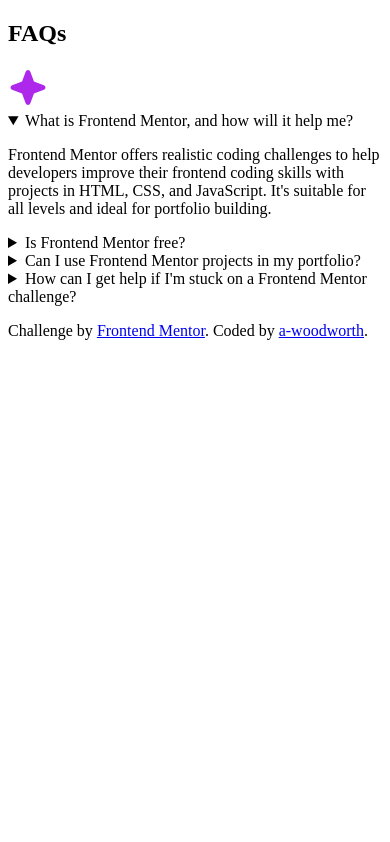
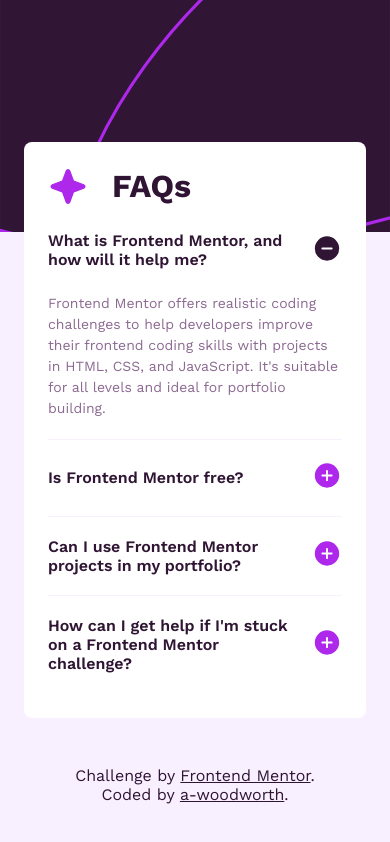
Before and after one commit to a-woodworth/faq_accordion, a plain HTML site: page index.html in a window 390 px wide. Drawn offline with Linux system fonts and the light colour scheme.

Commit message:
Work on mobile styles.

```diff
--- a/index.html
+++ b/index.html
@@ -2,6 +2,11 @@
 <html lang="en">
   <head>
     <meta charset="UTF-8" />
+    <meta
+      name="description"
+      content="a-woodworth's live version of Frontend
+      Mentor's FAQ Accordion Challenge - no JavaScript version."
+    />
     <meta
       name="viewport"
       content="width=device-width, initial-scale=1.0"
@@ -12,23 +17,23 @@
       sizes="32x32"
       href="./assets/images/favicon-32x32.png"
     />
-
+    <link rel="stylesheet" href="styles.css" />
     <title>Frontend Mentor | FAQ accordion</title>
   </head>
 
   <body>
-    <main>
-      <section aria-labelledby="faqs">
+    <main class="wrapper">
+      <section aria-labelledby="faqs" class="accordion">
         <div class="accordion-header">
+          <img src="assets/images/icon-star.svg" alt="" />
           <h1 id="faqs">FAQs</h1>
-          <img src="assets/images/icon-star.svg" alt="" />
         </div>
-        <div id="accordion-group" class="accordion">
+        <div id="accordion-group">
           <details open class="accordion-group">
             <summary class="accordion-title">
               What is Frontend Mentor, and how will it help me?
             </summary>
-            <p>
+            <p class="accordion-text">
               Frontend Mentor offers realistic coding challenges to
               help developers improve their frontend coding skills
               with projects in HTML, CSS, and JavaScript. It's
@@ -40,7 +45,7 @@
             <summary class="accordion-title">
               Is Frontend Mentor free?
             </summary>
-            <p>
+            <p class="accordion-text">
               Yes, Frontend Mentor offers both free and premium coding
               challenges, with the free option providing access to a
               range of projects suitable for all skill levels.
@@ -50,7 +55,7 @@
             <summary class="accordion-title">
               Can I use Frontend Mentor projects in my portfolio?
             </summary>
-            <p>
+            <p class="accordion-text">
               Yes, you can use projects completed on Frontend Mentor
               in your portfolio. It's an excellent way to showcase
               your skills to potential employers!
@@ -61,7 +66,7 @@
               How can I get help if I'm stuck on a Frontend Mentor
               challenge?
             </summary>
-            <p>
+            <p class="accordion-text">
               The best place to get help is inside Frontend Mentor's
               Discord community. There's a help channel where you can
               ask questions and seek support from other community
--- /dev/null
+++ b/styles.css
@@ -0,0 +1,183 @@
+@font-face {
+  font-family: 'Work Sans';
+  font-weight: 400;
+  font-display: swap;
+  font-style: normal;
+  src: url('assets/fonts/WorkSans-Regular.woff2') format('woff2');
+}
+
+@font-face {
+  font-family: 'Work Sans';
+  font-weight: 600;
+  font-display: swap;
+  font-style: normal;
+  src: url('assets/fonts/WorkSans-SemiBold.woff2') format('woff2');
+}
+
+@font-face {
+  font-family: 'Work Sans';
+  font-weight: 700;
+  font-display: swap;
+  font-style: normal;
+  src: url('assets/fonts/WorkSans-Bold.woff2') format('woff2');
+}
+
+:root {
+  /* Colors */
+  --purple-100: hsl(275 100% 97%);
+  --purple-500: hsl(281 83% 54%);
+  --purple-600: hsl(292 16% 49%);
+  --purple-950: hsl(292 42% 14%);
+  --white: hsl(0 0% 100%);
+  --link-hover: hsl(281 80% 53%);
+
+  /* Border, Radius, Shadow */
+  --radius: 0.5rem;
+  --shadow: 0px 32px 56px 0px rgba(80, 0, 118, 0.1);
+  --stroke-width: 1px;
+
+  /* Spacing */
+  --spacing-100: 1.25rem;
+  --spacing-150: 1.5rem;
+  --spacing-200: 2rem;
+  --spacing-300: 2.5rem;
+  --spacing-800: 8.875rem;
+  --spacing-1000: 10.5rem;
+
+  /* Typography */
+  --font-base: 'Work Sans', sans-serif;
+  --leading-fine: 1.2;
+  --leading-standard: 1.5;
+  --text-xl: 3.5rem; /* 56px */
+  --text-l: 2rem; /* 32px */
+  --text-m: 1.125rem; /* 18px */
+  --text-s: 1rem; /* 16px */
+  --text-xs: 0.875rem; /* 14px */
+}
+
+body {
+  background-color: var(--purple-100);
+  font-family: var(--font-base);
+  min-height: calc(100vh - 14.5rem);
+  margin: 0;
+}
+
+body::before {
+  background-image: url('assets/images/background-pattern-mobile.svg');
+  background-repeat: no-repeat;
+  background-size: cover;
+  content: '';
+  position: absolute;
+  height: 14.5rem;
+  width: 100vw;
+  top: 0;
+  z-index: -1;
+}
+
+img {
+  display: block;
+  max-width: 100%;
+}
+
+a {
+  color: currentColor;
+}
+
+a:focus {
+  outline: 2px dotted currentColor;
+  outline-offset: 2px;
+}
+
+h1 {
+  color: var(--purple-950);
+  font-size: var(--text-l);
+  font-weight: 700;
+  line-height: var(--leading-fine);
+  margin: 0;
+}
+
+summary {
+  color: var(--purple-950);
+  font-size: var(--text-s);
+  font-weight: 600;
+  line-height: var(--leading-fine);
+  display: flex;
+  justify-content: space-between;
+  align-items: center;
+}
+
+summary:hover {
+  color: var(--purple-500);
+  cursor: pointer;
+}
+
+summary::marker {
+  content: none;
+}
+
+summary::-webkit-details-marker {
+  display: none;
+}
+
+summary::after {
+  padding-inline-start: var(--spacing-100);
+}
+
+summary::after {
+  content: url('assets/images/icon-plus.svg');
+}
+
+[open] summary::after {
+  content: url('assets/images/icon-minus.svg');
+}
+
+details {
+  border-bottom: var(--stroke-width) solid var(--purple-100);
+  padding-block: var(--spacing-100);
+}
+
+details:last-child {
+  border-bottom: none;
+}
+
+details p {
+  color: var(--purple-600);
+  font-size: var(--text-xs);
+  font-weight: 400;
+  line-height: var(--leading-standard);
+  margin-block-start: var(--spacing-150);
+  margin-block-end: 0;
+}
+
+.accordion {
+  background-color: var(--white);
+  border-radius: var(--radius);
+  margin-block-start: var(--spacing-800);
+  margin-inline: auto;
+  max-width: 20.5rem;
+  padding-block: var(--spacing-150);
+  padding-inline: var(--spacing-150);
+}
+
+.accordion-header {
+  display: flex;
+  align-items: center;
+  gap: var(--spacing-150);
+  padding-block-end: 0.25rem;
+}
+
+.main-footer {
+  color: var(--purple-950);
+  padding-block-start: var(--spacing-200);
+  text-align: center;
+  text-wrap: balance;
+}
+
+.main-footer a:hover {
+  color: var(--link-hover);
+  text-decoration: none;
+}
+
+.wrapper {
+  padding-inline: var(--spacing-150);
+}
```
